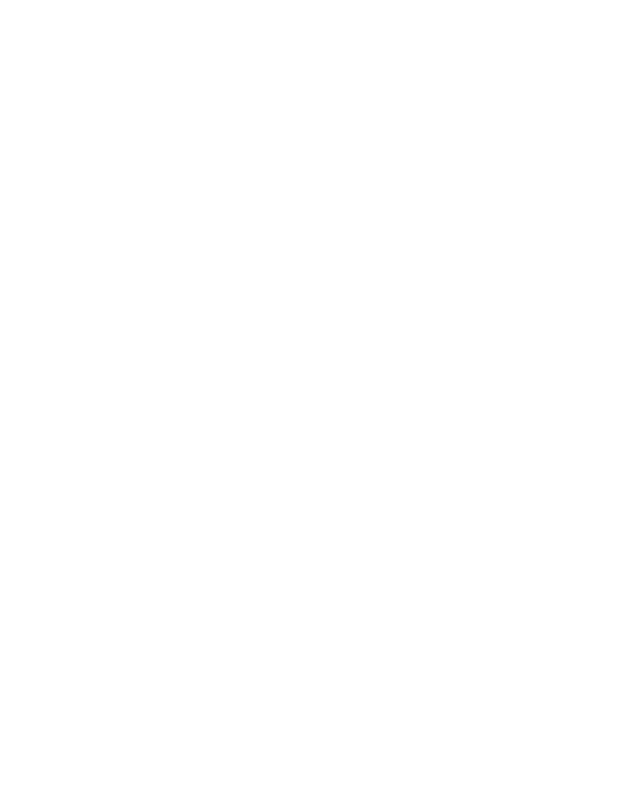
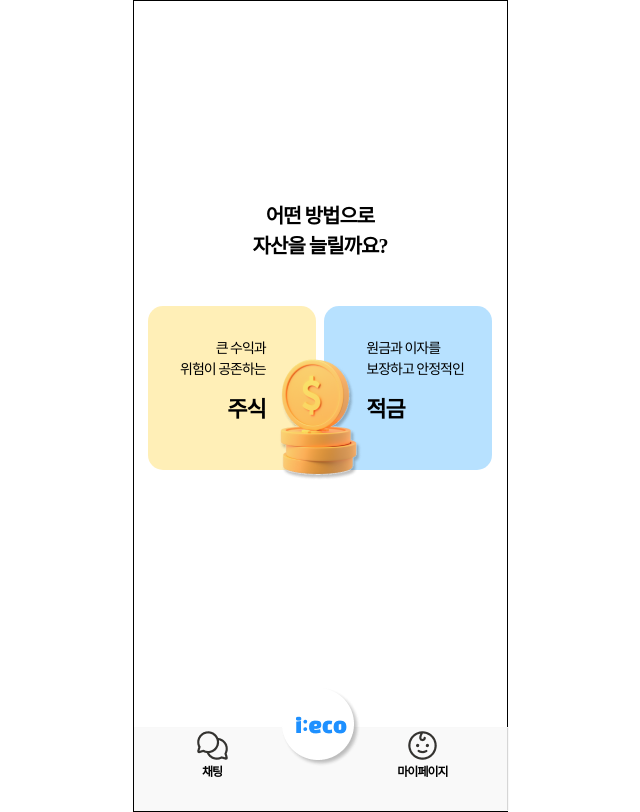
Before and after one commit to MoneyPlay-DigitalHanaro/front-end, a React (Create React App) app: page /asset in a window 1280 px wide. Before the commit this address had no page. Shown: the whole page, without its empty margins (320-960 px from the left). Built offline with nearby package versions, Linux system fonts and the light colour scheme; a web font is replaced by a local one.

Commit message:
Feat : Assetlus 페이지 작성

```diff
--- a/src/App.js
+++ b/src/App.js
@@ -40,6 +40,7 @@ import axios from "axios";
 import InstallmentSavingsJoin from "./pages/installmentSavings/InstallmentSavingsJoin";
 import WordQuiz from "./pages/wordQuiz/WordQuiz";
 import Board from "./pages/board/Board";
+import AssetPlus from "./pages/assetPlus/AssetPlus.js";
 
 function App() {
   // useEffect(() => {
@@ -79,6 +80,7 @@ function App() {
               path="/api/login/oauth2/code/kakao"
               element={<KakaoAuthHandle />}
             />
+            <Route path="/asset" element={<AssetPlus />} />
             <Route path="/savings" element={<InstallmentSavings />} />
             <Route path="/savings/join" element={<InstallmentSavingsJoin />} />
             <Route path="/wordQuiz" element={<WordQuiz />} />
--- /dev/null
+++ b/src/pages/assetPlus/AssetPlus.js
@@ -0,0 +1,105 @@
+/* eslint-disable */
+import styled from "styled-components";
+import coin3 from "../../image/AssetPlus/coin3.png";
+import { Link } from "react-router-dom";
+
+let MenuBtn = styled(Link)`
+  background: ${(props) => props.bg};
+  color: black;
+  width: ${(props) => props.width || "168px"};
+  height: ${(props) => props.height || "164px"};
+  border: solid white 0px;
+  border-radius: 15px;
+  box-shadow: ${(props) => props.boxShadow};
+  position: relative;
+  text-align: left;
+  font-size: 14px;
+  display: flex;
+  flex-direction: column;
+  justify-content: flex-start;
+  text-decoration: none;
+  &:hover {
+    background: ${(props) => props.hoverBg || props.bg};
+    color: white;
+  }
+`;
+
+function AssetPlus() {
+  return (
+    <div
+      style={{
+        display: "flex",
+        flexDirection: "column",
+        alignContent: "center",
+        padding: "10px",
+        marginTop: "160px",
+      }}
+    >
+      <div style={{ marginBottom: "45px" }}>
+        어떤 방법으로 <br></br>
+        자산을 늘릴까요?
+      </div>
+
+      <div
+        style={{
+          display: "flex",
+          flexDirection: "row",
+          justifyContent: "space-around",
+        }}
+      >
+        <MenuBtn
+          to="/stock"
+          bg="rgba(255, 224, 112, 0.5)"
+          hoverBg="rgba(255, 224, 112)"
+          style={{ textAlign: "right", padding: "32px 50px 0 20px" }}
+        >
+          <div>
+            <div
+              style={{
+                fontWeight: 400,
+                marginBottom: "13px",
+              }}
+            >
+              큰 수익과 <br></br>
+              위험이 공존하는
+            </div>
+            <div style={{ fontSize: "22px", fontWeight: 600, font: "inter" }}>
+              주식
+            </div>
+          </div>
+        </MenuBtn>
+        <img
+          src={coin3}
+          style={{
+            position: "absolute",
+            zIndex: 5,
+            marginTop: "50px",
+          }}
+        />
+        <MenuBtn
+          to="/savings"
+          bg="rgba(112, 195, 255, 0.5);"
+          hoverBg="rgba(112, 195, 255)"
+          style={{ padding: "32px 7px 0 42px" }}
+        >
+          <div>
+            <div
+              style={{
+                fontWeight: 400,
+                marginBottom: "13px",
+              }}
+            >
+              원금과 이자를 <br></br>
+              보장하고 안정적인
+            </div>
+            <div style={{ fontSize: "22px", fontWeight: 600, font: "inter" }}>
+              적금
+            </div>
+          </div>
+        </MenuBtn>
+      </div>
+    </div>
+  );
+}
+
+export default AssetPlus;
```
Also changed, not shown: src/image/AssetPlus/coin3.png (added).
